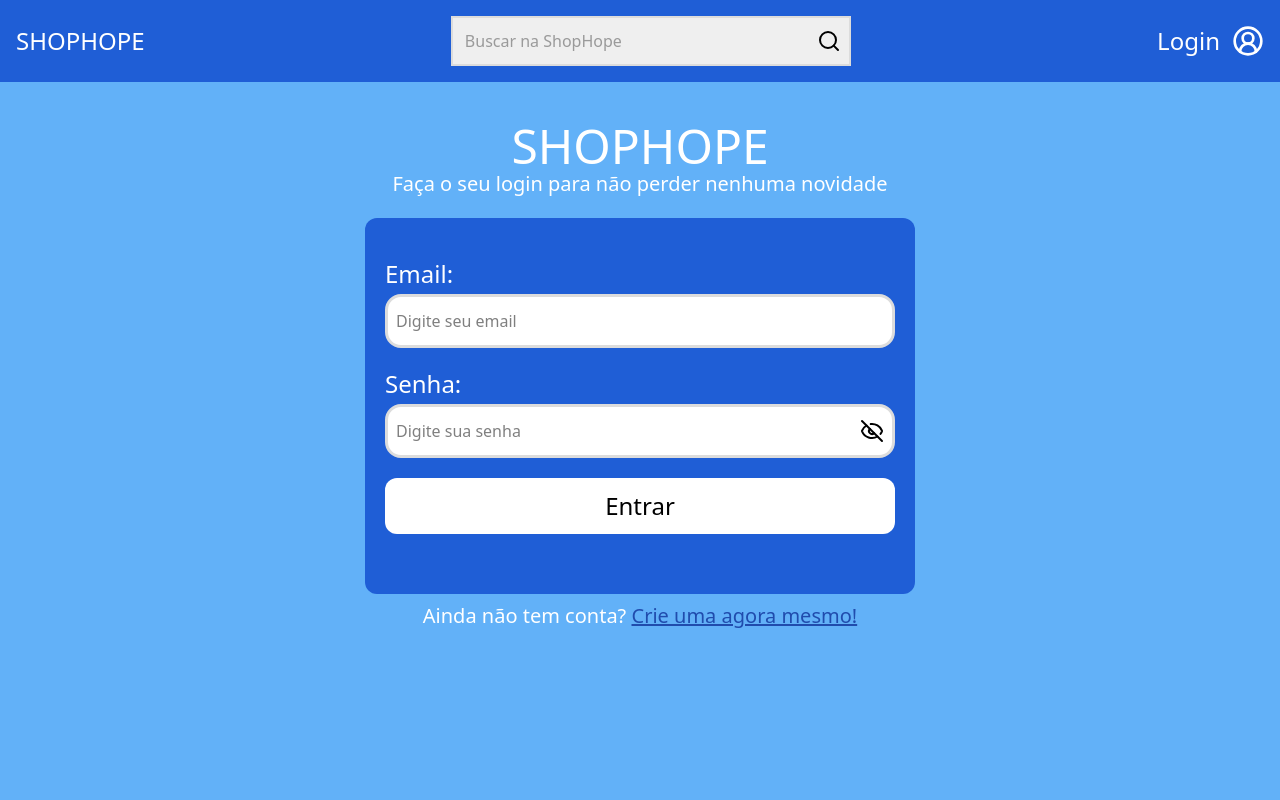
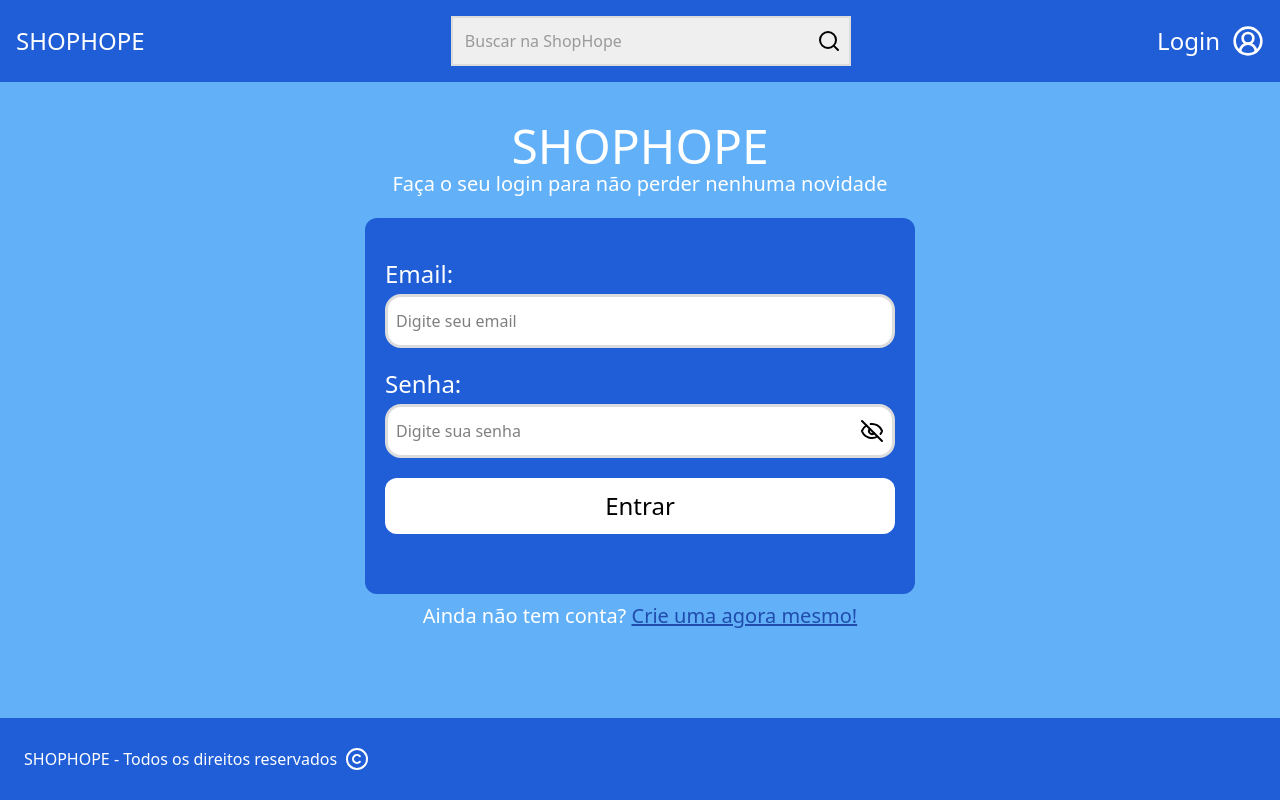
Before and after one commit to caio1213pgm/shop-hope, a React (Vite) app: page /login in a window 1280 px wide. Shown: the top 800 px of the page. Built offline with nearby package versions, Linux system fonts and the light colour scheme.

Commit message:
fix: edit size of page login

```diff
--- a/src/pages/Login.tsx
+++ b/src/pages/Login.tsx
@@ -48,7 +48,7 @@ function LoginPage() {
 
   return (
     <Design>
-      <div className="min-h-screen bg-blue-400">
+      <div className="min-h-[calc(100vh-82px-82px)] bg-blue-400">
         <DivContainerLR>
           <div className="text-center mb-5">
             <h1 className="text-5xl text-white font-medium">SHOPHOPE</h1>
```
